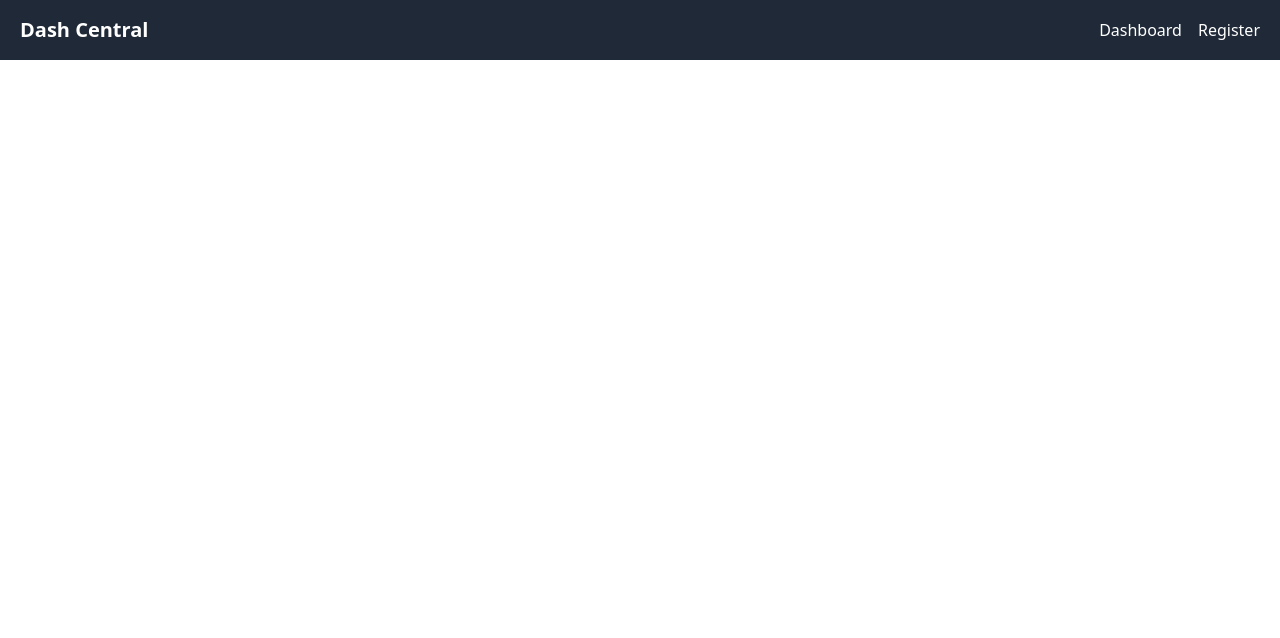
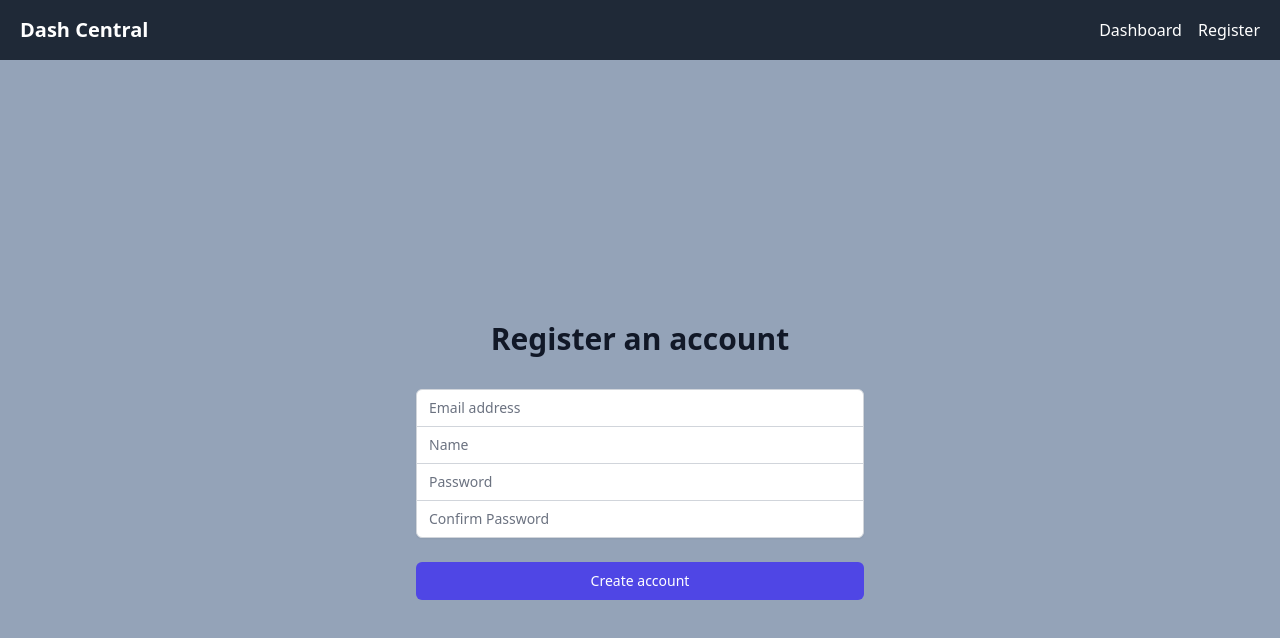
Before and after one commit to mmchokor/dashCentral, a React (Vite) app: page /register in a window 1280 px wide. Shown: the top 638 px of the page. Built offline with nearby package versions, Linux system fonts and the light colour scheme.

Commit message:
Added Register and Dashboard pages

```diff
--- a/src/App.jsx
+++ b/src/App.jsx
@@ -1,15 +1,19 @@
-import { Route, BrowserRouter as Router, Routes } from "react-router-dom"
-import Navbar from "./components/layout/Navbar"
+import { Route, BrowserRouter as Router, Routes } from 'react-router-dom'
+import Navbar from './components/layout/Navbar'
+import Dashboard from './pages/Dashboard'
+import Register from './pages/Register'
 
 function App() {
    return (
       <>
          <Router>
             <Navbar />
-            <Routes>
-               {/* <Route path='/' element={<Explore />} />
-               <Route path='/offers' element={<Offers />} /> */}
-            </Routes>
+            <main className='w-100% h-max bg-slate-400'>
+               <Routes>
+                  <Route path='/' element={<Dashboard />} />
+                  <Route path='/register' element={<Register />} />
+               </Routes>
+            </main>
          </Router>
       </>
    )
--- a/src/components/layout/Navbar.jsx
+++ b/src/components/layout/Navbar.jsx
@@ -2,18 +2,18 @@ import { Link } from 'react-router-dom'
 
 const Navbar = () => {
    return (
-      <nav class='bg-gray-800 p-4'>
-         <div class='flex items-center justify-between mx-1'>
-            <div class='flex items-center'>
-               <p class='text-white font-bold text-xl'>
+      <nav className='bg-gray-800 p-4'>
+         <div className='flex items-center justify-between mx-1'>
+            <div className='flex items-center'>
+               <p className='text-white font-bold text-xl'>
                   Dash Central
                </p>
             </div>
-            <div class='flex items-center'>
-               <Link to="/" class='text-white mx-4'>
+            <div className='flex items-center'>
+               <Link to="/" className='text-white mx-4'>
                   Dashboard
                </Link>
-               <Link to="/register" class='text-white'>
+               <Link to="/register" className='text-white'>
                   Register
                </Link>
             </div>
--- /dev/null
+++ b/src/pages/Dashboard.jsx
@@ -0,0 +1,45 @@
+import { useEffect, useState } from 'react'
+
+const Dashboard = () => {
+   const [products, setProducts] = useState([])
+
+   useEffect(() => {
+      const fetchProducts = async () => {
+         try {
+            const response = await fetch('https://fakestoreapi.com/products')
+            const data = await response.json()
+            setProducts(data)
+         } catch (error) {
+            console.error(error)
+         }
+      }
+      fetchProducts()
+   }, [])
+
+   return (
+      <div className='container mx-auto py-8'>
+         <h1 className='text-3xl font-bold mb-8'>Dashboard</h1>
+         <div className='grid grid-cols-1 mx-2 sm:grid-cols-2 lg:grid-cols-3 gap-4'>
+            {products.map((product) => (
+               <div
+                  key={product.id}
+                  className='bg-white shadow-md rounded-lg text-center'
+               >
+                  <img
+                     className='mx-auto mb-4 mt-1 h-[74%] w-full object-contain'
+                     src={product.image}
+                     alt={product.title}
+                  />
+                  <div className='bg-gray-800 h-[24%] pt-3'>
+                     <h2 className='text-lg font-bold text-white'>{product.title}</h2>
+                     <p className='text-gray-300'>{product.category}</p>
+                     <p className='text-gray-400 font-bold'>${product.price}</p>
+                  </div>
+               </div>
+            ))}
+         </div>
+      </div>
+   )
+}
+
+export default Dashboard
--- /dev/null
+++ b/src/pages/Register.jsx
@@ -0,0 +1,189 @@
+import { useState } from 'react'
+
+const Register = () => {
+   const [formData, setFormData] = useState({
+      email: '',
+      name: '',
+      password: '',
+      confirmPassword: '',
+   })
+   const [errors, setErrors] = useState({})
+   const [formSubmitted, setFormSubmitted] = useState(false)
+
+   const formValidation = () => {
+      let errors = {}
+
+      // Validate email
+      const emailRegex = /^[^\s@]+@[^\s@]+\.[^\s@]+$/
+      if (!formData.email) {
+         errors.email = 'Email is required'
+      } else if (!emailRegex.test(formData.email)) {
+         errors.email = 'Invalid email address'
+      }
+
+      // Validate name
+      if (!formData.name) {
+         errors.name = 'Name is required'
+      }
+
+      // Validate password
+      const passwordRegex =
+         /^(?=.*[A-Z])(?=.*\d)(?=.*[@$!%*?&])[A-Za-z\d@$!%*?&]{7,}$/
+      if (!formData.password) {
+         errors.password = 'Password is required'
+      } else if (!passwordRegex.test(formData.password)) {
+         errors.password =
+            'Password must contain at least 7 characters with 1 capital letter, one number, and one special character'
+      }
+
+      // Validate confirm password
+      if (!formData.confirmPassword) {
+         errors.confirmPassword = 'Confirm Password is required'
+      } else if (formData.password !== formData.confirmPassword) {
+         errors.confirmPassword = 'Passwords don\'t match'
+      }
+
+      setErrors(errors)
+      return Object.keys(errors).length === 0
+   }
+
+   const handleSubmit = (event) => {
+      event.preventDefault()
+      const isValid = formValidation()
+      if (isValid) {
+         console.log('Form data:', formData)
+         setFormSubmitted(true)
+      }
+   }
+
+   const handleChange = (event) => {
+      const { name, value } = event.target
+      setFormData((prevState) => ({
+         ...prevState,
+         [name]: value,
+      }))
+   }
+
+   return (
+      <div className='min-h-screen flex items-center justify-center'>
+         <div className='max-w-md w-full space-y-8'>
+            <div>
+               <h2 className='text-center text-3xl font-extrabold text-gray-900'>
+                  Register an account
+               </h2>
+            </div>
+            <form className='mt-8 space-y-6' onSubmit={handleSubmit}>
+               <div className='rounded-md shadow-sm -space-y-px'>
+                  <div>
+                     <label htmlFor='email-address' className='sr-only'>
+                        Email address
+                     </label>
+                     <input
+                        id='email-address'
+                        name='email'
+                        type='email'
+                        autoComplete='email'
+                        required
+                        value={formData.email}
+                        onChange={handleChange}
+                        className={`appearance-none rounded-none relative block w-full px-3 py-2 border ${
+                           errors.email ? 'border-red-500' : 'border-gray-300'
+                        } placeholder-gray-500 text-gray-900 rounded-t-md focus:outline-none focus:ring-indigo-500 focus:border-indigo-500 focus:z-10 sm:text-sm`}
+                        placeholder='Email address'
+                     />
+                     {errors.email && (
+                        <p className='mt-2 text-sm text-red-600'>
+                           {errors.email}
+                        </p>
+                     )}
+                  </div>
+                  <div>
+                     <label htmlFor='name' className='sr-only'>
+                        Name
+                     </label>
+                     <input
+                        id='name'
+                        name='name'
+                        type='text'
+                        autoComplete='name'
+                        required
+                        value={formData.name}
+                        onChange={handleChange}
+                        className={`appearance-none rounded-none relative block w-full px-3 py-2 border ${
+                           errors.name ? 'border-red-500' : 'border-gray-300'
+                        } placeholder-gray-500 text-gray-900 focus:outline-none focus:ring-indigo-500 focus:border-indigo-500 focus:z-10 sm:text-sm`}
+                        placeholder='Name'
+                     />
+                     {errors.name && (
+                        <p className='mt-2 text-sm text-red-600'>
+                           {errors.name}
+                        </p>
+                     )}
+                  </div>
+                  <div>
+                     <label htmlFor='password' className='sr-only'>
+                        Password
+                     </label>
+                     <input
+                        id='password'
+                        name='password'
+                        type='password'
+                        autoComplete='current-password'
+                        required
+                        value={formData.password}
+                        onChange={handleChange}
+                        className={`appearance-none rounded-none relative block w-full px-3 py-2 border ${
+                           errors.password
+                              ? 'border-red-500'
+                              : 'border-gray-300'
+                        } placeholder-gray-500 text-gray-900 focus:outline-none focus:ring-indigo-500 focus:border-indigo-500 focus:z-10 sm:text-sm`}
+                        placeholder='Password'
+                     />
+                     {errors.password && (
+                        <p className='mt-2 text-sm text-red-600'>
+                           {errors.password}
+                        </p>
+                     )}
+                  </div>
+                  <div>
+                     <label htmlFor='confirmPassword' className='sr-only'>
+                        Confirm Password
+                     </label>
+                     <input
+                        id='confirmPassword'
+                        name='confirmPassword'
+                        type='password'
+                        autoComplete='current-password'
+                        required
+                        value={formData.confirmPassword}
+                        onChange={handleChange}
+                        className={`appearance-none rounded-none relative block w-full px-3 py-2 border ${
+                           errors.confirmPassword
+                              ? 'border-red-500'
+                              : 'border-gray-300'
+                        } placeholder-gray-500 text-gray-900 rounded-b-md focus:outline-none focus:ring-indigo-500 focus:border-indigo-500 focus:z-10 sm:text-sm`}
+                        placeholder='Confirm Password'
+                     />
+                     {errors.confirmPassword && (
+                        <p className='mt-2 text-sm text-red-600'>
+                           {errors.confirmPassword}
+                        </p>
+                     )}
+                  </div>
+               </div>
+
+               <div>
+                  <button
+                     type='submit'
+                     className='group relative w-full flex justify-center py-2 px-4 border border-transparent text-sm font-medium rounded-md text-white bg-indigo-600 hover:bg-indigo-700 focus:outline-none focus:ring-2 focus:ring-offset-2 focus:ring-indigo-500'
+                  >
+                     {formSubmitted ? 'Submitted' : 'Create account'}
+                  </button>
+               </div>
+            </form>
+         </div>
+      </div>
+   )
+}
+
+export default Register
```
Also changed, not shown: src/index.css (line endings or trailing spaces).
